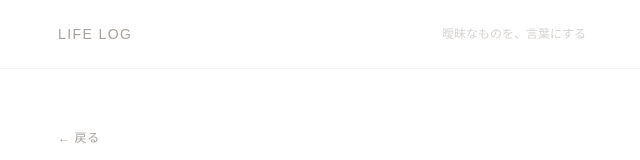
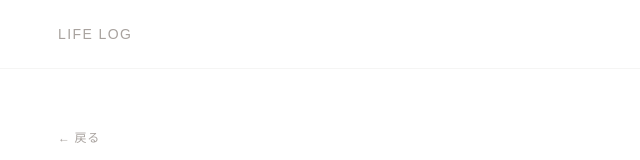
Before and after one commit to yumatsushita-tetrabase/Life-Log, a Next.js app: page /blog/roadster-and-transcend in a window 1280 px wide. Shown: the top 160 px of the page, without its empty margins (318-958 px from the left). Built offline with nearby package versions, Linux system fonts and the light colour scheme.

Commit message:
style: ヘッダーのキャッチコピーを削除
https://claude.ai/code/session_01K88qqvNL5joJHdC3fyaVdp

```diff
--- a/src/app/layout.tsx
+++ b/src/app/layout.tsx
@@ -7,7 +7,7 @@ export const metadata: Metadata = {
     default: "Life Log",
     template: "%s | Life Log",
   },
-  description: "曖昧なものを、言葉にしようとする試み",
+  description: "日々の記録",
 };
 
 export default function RootLayout({
@@ -27,7 +27,6 @@ export default function RootLayout({
               >
                 Life Log
               </Link>
-              <span className="text-xs text-stone-300">曖昧なものを、言葉にする</span>
             </div>
           </header>
 
```
